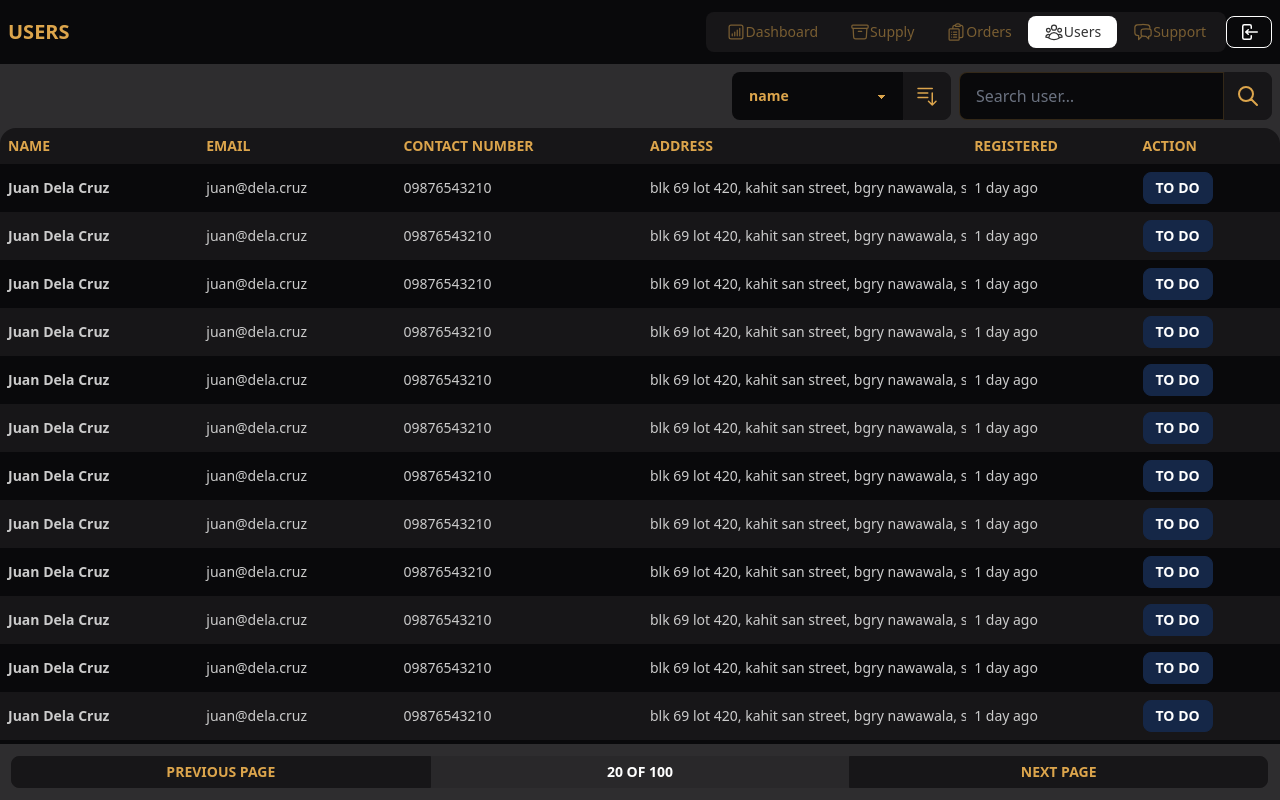
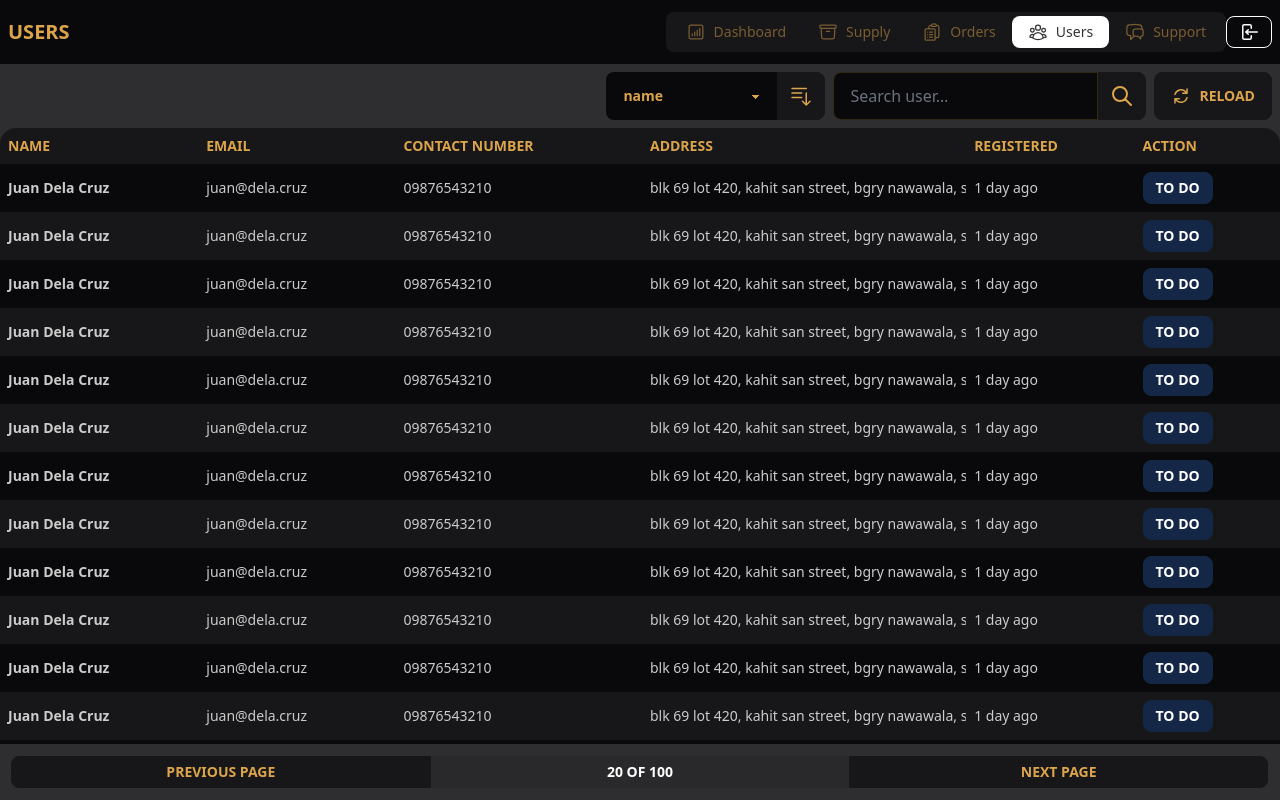
Before and after one commit to dongumayagay/El-Ambrosia, a SvelteKit app: page /admin/users in a window 1280 px wide. Built offline with nearby package versions, Linux system fonts and the light colour scheme.

Commit message:
minor ui changes

```diff
--- a/src/lib/components/admin/Navbar.svelte
+++ b/src/lib/components/admin/Navbar.svelte
@@ -10,7 +10,11 @@
 			<h1 class="text-xl font-bold uppercase">{adminPage === 'admin' ? 'Dashboard' : adminPage}</h1>
 		</div>
 		<div class="hidden  tabs-boxed sm:tabs">
-			<a href="/admin" class="transition-opacity tab" class:tab-active={pathname === '/admin'}>
+			<a
+				href="/admin"
+				class="transition-opacity tab gap-2"
+				class:tab-active={pathname === '/admin'}
+			>
 				<svg
 					xmlns="http://www.w3.org/2000/svg"
 					fill="none"
@@ -29,7 +33,7 @@
 			</a>
 			<a
 				href="/admin/supply"
-				class="transition-opacity tab"
+				class="transition-opacity tab gap-2"
 				class:tab-active={pathname === '/admin/supply'}
 			>
 				<svg
@@ -50,7 +54,7 @@
 			</a>
 			<a
 				href="/admin/orders"
-				class="transition-opacity tab"
+				class="transition-opacity tab gap-2"
 				class:tab-active={pathname === '/admin/orders'}
 			>
 				<svg
@@ -71,7 +75,7 @@
 			</a>
 			<a
 				href="/admin/users"
-				class="transition-opacity tab"
+				class="transition-opacity tab gap-2"
 				class:tab-active={pathname === '/admin/users'}
 			>
 				<svg
@@ -92,7 +96,7 @@
 			</a>
 			<a
 				href="/admin/support"
-				class="transition-opacity tab"
+				class="transition-opacity tab gap-2"
 				class:tab-active={pathname === '/admin/support'}
 			>
 				<svg
--- a/src/routes/(admin)/admin/users/+page.svelte
+++ b/src/routes/(admin)/admin/users/+page.svelte
@@ -8,6 +8,22 @@
 
 <main class="flex flex-col h-full">
 	<div class="flex flex-col justify-start w-full gap-2 p-2 mx-auto max-w-7xl sm:flex-row-reverse">
+		<button class="btn gap-2">
+			<svg
+				xmlns="http://www.w3.org/2000/svg"
+				viewBox="0 0 20 20"
+				fill="currentColor"
+				class="w-5 h-5"
+			>
+				<path
+					fill-rule="evenodd"
+					d="M15.312 11.424a5.5 5.5 0 01-9.201 2.466l-.312-.311h2.433a.75.75 0 000-1.5H3.989a.75.75 0 00-.75.75v4.242a.75.75 0 001.5 0v-2.43l.31.31a7 7 0 0011.712-3.138.75.75 0 00-1.449-.39zm1.23-3.723a.75.75 0 00.219-.53V2.929a.75.75 0 00-1.5 0V5.36l-.31-.31A7 7 0 003.239 8.188a.75.75 0 101.448.389A5.5 5.5 0 0113.89 6.11l.311.31h-2.432a.75.75 0 000 1.5h4.243a.75.75 0 00.53-.219z"
+					clip-rule="evenodd"
+				/>
+			</svg>
+
+			Reload
+		</button>
 		<SearchBar searchItem={'user'} />
 		<div class="flex gap-2 sm:flex-row-reverse">
 			<SortBar {options} />
```
